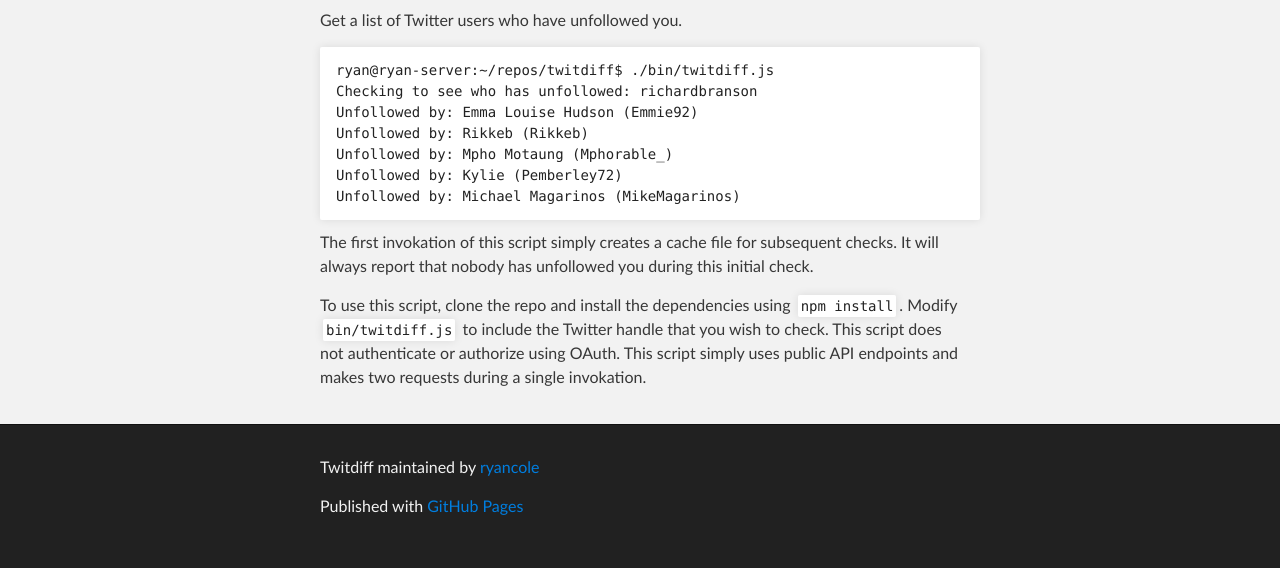
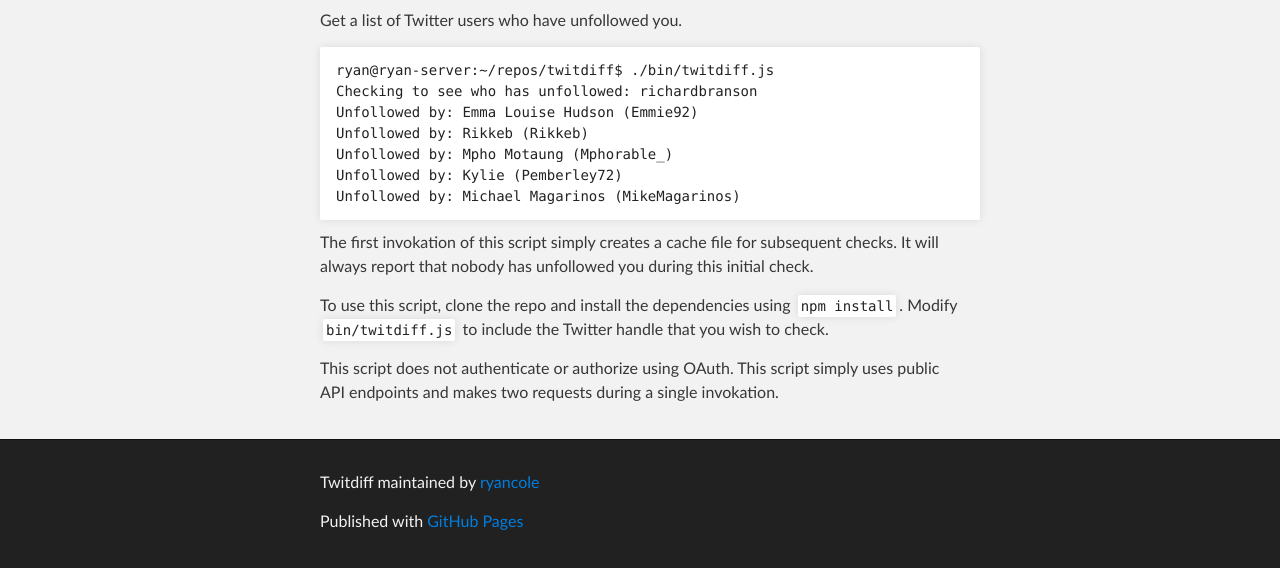
Before and after one commit to ryancole/twitdiff, a plain HTML site: page index.html in a window 1280 px wide. Shown: the part 252-820 px from the top of the page. Drawn offline with Linux system fonts and the light colour scheme.

```diff
--- a/index.html
+++ b/index.html
@@ -44,7 +44,9 @@
 
 <p>The first invokation of this script simply creates a cache file for subsequent checks. It will always report that nobody has unfollowed you during this initial check.</p>
 
-<p>To use this script, clone the repo and install the dependencies using <code>npm install</code>. Modify <code>bin/twitdiff.js</code> to include the Twitter handle that you wish to check. This script does not authenticate or authorize using OAuth. This script simply uses public API endpoints and makes two requests during a single invokation.</p>
+<p>To use this script, clone the repo and install the dependencies using <code>npm install</code>. Modify <code>bin/twitdiff.js</code> to include the Twitter handle that you wish to check.</p>
+
+<p>This script does not authenticate or authorize using OAuth. This script simply uses public API endpoints and makes two requests during a single invokation.</p>
       </section>
     </div>
 
```
Also changed, not shown: params.json (+1 -1 lines).
